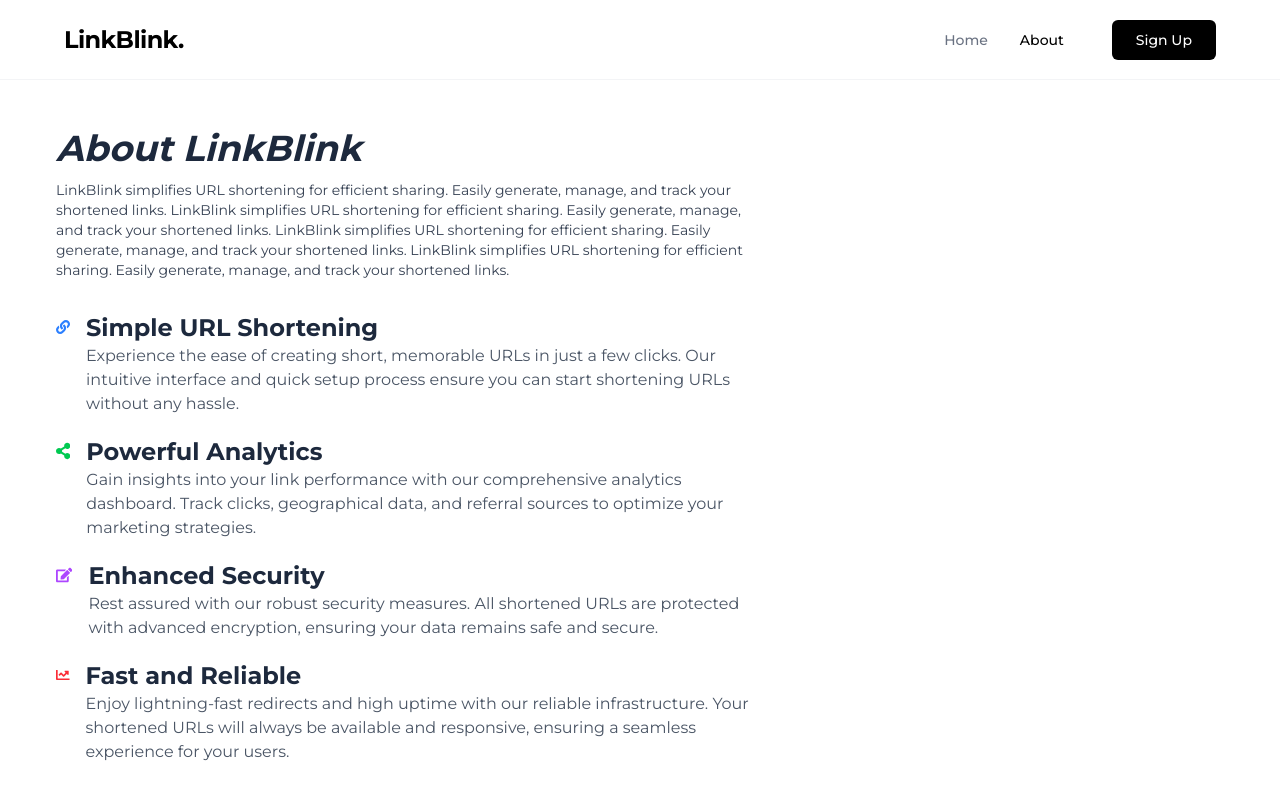
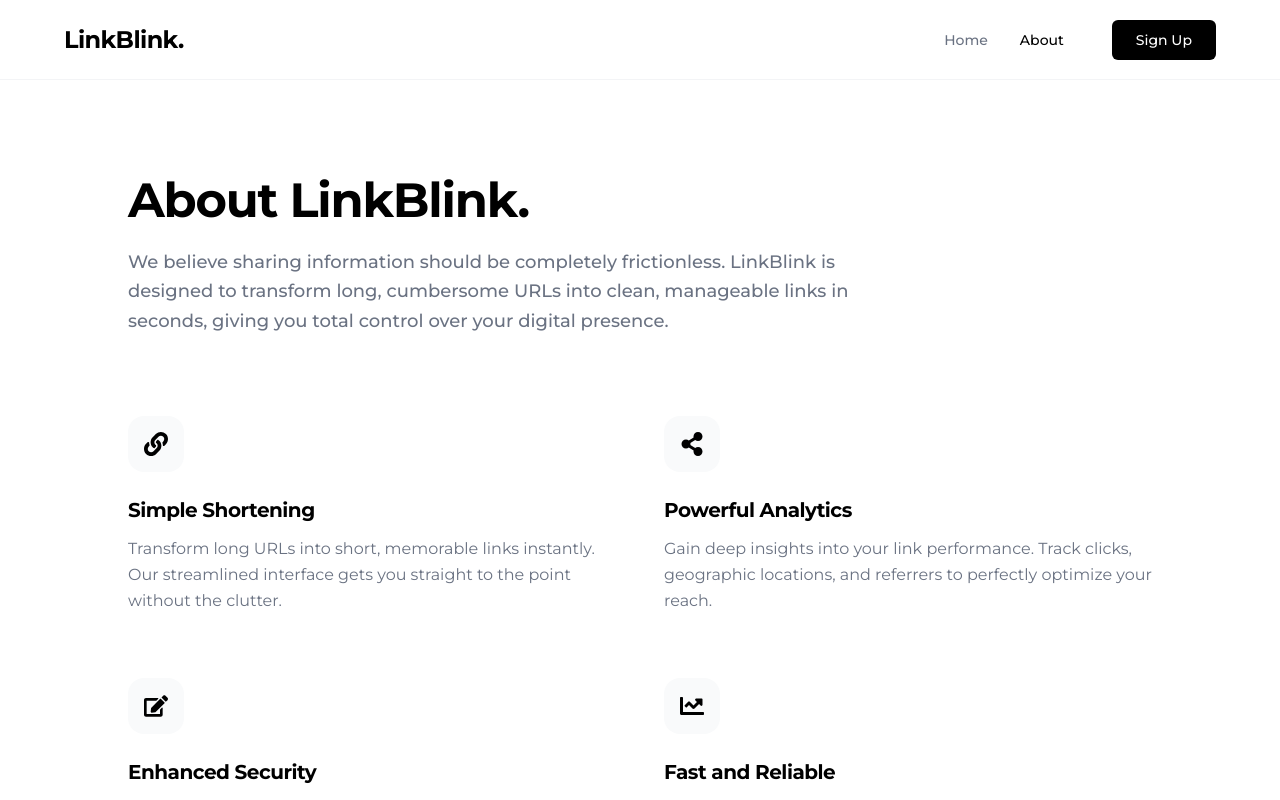
Before and after one commit to utkarshanand07/LinkBlink, a React (Vite) app in the folder url-shortener-frontend/: page /about in a window 1280 px wide. Shown: the top 800 px of the page. Built offline with nearby package versions, Linux system fonts and the light colour scheme; no server answers.

Commit message:
pages ui overhaul

```diff
--- a/url-shortener-frontend/src/AppRouter.jsx
+++ b/url-shortener-frontend/src/AppRouter.jsx
@@ -1,4 +1,4 @@
-import { Route, Routes, useLocation } from "react-router-dom"; // <-- Add useLocation here
+import { Route, Routes, useLocation } from "react-router-dom";
 import Navbar from "./components/NavBar";
 import ShortenUrlPage from "./pages/ShortenUrlPage";
 import { Toaster } from "react-hot-toast";
@@ -12,7 +12,7 @@ import PrivateRoute from "./PrivateRoute";
 import ErrorPage from "./pages/ErrorPage";
 
 const AppRouter = () => {
-  const location = useLocation(); // <-- Initialize the hook here
+  const location = useLocation();
   const hideHeaderFooter = location.pathname.startsWith("/s");
 
     return (
--- a/url-shortener-frontend/src/pages/AboutPage.jsx
+++ b/url-shortener-frontend/src/pages/AboutPage.jsx
@@ -3,73 +3,74 @@ import { FaLink, FaShareAlt, FaEdit, FaChartLine } from "react-icons/fa";
 
 const AboutPage = () => {
   return (
-    <div className="lg:px-14 sm:px-8 px-5 min-h-[calc(100vh-64px)] pt-2">
-      <div className="bg-white w-full sm:py-10 py-8  ">
-        <h1 className="sm:text-4xl text-slate-800 text-3xl font-bold italic  mb-3">
-          About LinkBlink
+    <div className="min-h-[calc(100vh-80px)] bg-white py-16 lg:py-24">
+      <div className="max-w-6xl mx-auto px-6 lg:px-16">
+
+        {/* Header Section */}
+        <div className="max-w-3xl mb-20">
+          <h1 className="text-4xl md:text-5xl font-extrabold text-black tracking-tight mb-6">
+            About LinkBlink.
           </h1>
-        <p className="text-gray-700 text-sm  mb-8 xl:w-[60%] lg:w-[70%] sm:w-[80%] w-full ">
-          LinkBlink simplifies URL shortening for efficient sharing. Easily
-          generate, manage, and track your shortened links. LinkBlink simplifies
-          URL shortening for efficient sharing. Easily generate, manage, and
-          track your shortened links. LinkBlink simplifies URL shortening for
-          efficient sharing. Easily generate, manage, and track your shortened
-          links. LinkBlink simplifies URL shortening for efficient sharing.
-          Easily generate, manage, and track your shortened links.
-        </p>
-        <div className="space-y-5 xl:w-[60%] lg:w-[70%] sm:w-[80%] w-full ">
-          <div className="flex items-start">
-            <FaLink className="text-blue-500 text-3xl mr-4" />
-            <div>
-              <h2 className="sm:text-2xl font-bold text-slate-800">
-                Simple URL Shortening
-              </h2>
-              <p className="text-gray-600">
-                Experience the ease of creating short, memorable URLs in just a
-                few clicks. Our intuitive interface and quick setup process
-                ensure you can start shortening URLs without any hassle.
+          <p className="text-lg text-gray-500 leading-relaxed font-medium">
+            We believe sharing information should be completely frictionless. LinkBlink is designed to transform long, cumbersome URLs into clean, manageable links in seconds, giving you total control over your digital presence.
           </p>
         </div>
+
+        {/* Features Grid */}
+        <div className="grid grid-cols-1 md:grid-cols-2 gap-x-12 gap-y-16">
+
+          {/* Feature 1 */}
+          <div className="flex flex-col items-start">
+            <div className="bg-gray-50 rounded-2xl p-4 mb-6">
+              <FaLink className="text-black text-2xl" />
             </div>
-          <div className="flex items-start">
-            <FaShareAlt className="text-green-500 text-3xl mr-4" />
-            <div>
-              <h2 className="sm:text-2xl font-bold text-slate-800">
+            <h2 className="text-xl font-bold text-black tracking-tight mb-3">
+              Simple Shortening
+            </h2>
+            <p className="text-gray-500 leading-relaxed">
+              Transform long URLs into short, memorable links instantly. Our streamlined interface gets you straight to the point without the clutter.
+            </p>
+          </div>
+
+          {/* Feature 2 */}
+          <div className="flex flex-col items-start">
+            <div className="bg-gray-50 rounded-2xl p-4 mb-6">
+              <FaShareAlt className="text-black text-2xl" />
+            </div>
+            <h2 className="text-xl font-bold text-black tracking-tight mb-3">
               Powerful Analytics
             </h2>
-              <p className="text-gray-600">
-                Gain insights into your link performance with our comprehensive
-                analytics dashboard. Track clicks, geographical data, and
-                referral sources to optimize your marketing strategies.
+            <p className="text-gray-500 leading-relaxed">
+              Gain deep insights into your link performance. Track clicks, geographic locations, and referrers to perfectly optimize your reach.
             </p>
           </div>
+
+          {/* Feature 3 */}
+          <div className="flex flex-col items-start">
+            <div className="bg-gray-50 rounded-2xl p-4 mb-6">
+              <FaEdit className="text-black text-2xl" />
             </div>
-          <div className="flex items-start">
-            <FaEdit className="text-purple-500 text-3xl mr-4" />
-            <div>
-              <h2 className="sm:text-2xl font-bold text-slate-800">
+            <h2 className="text-xl font-bold text-black tracking-tight mb-3">
               Enhanced Security
             </h2>
-              <p className="text-gray-600">
-                Rest assured with our robust security measures. All shortened
-                URLs are protected with advanced encryption, ensuring your data
-                remains safe and secure.
+            <p className="text-gray-500 leading-relaxed">
+              Your data's safety is our priority. Every link is protected with industry-standard encryption and robust security protocols.
             </p>
           </div>
+
+          {/* Feature 4 */}
+          <div className="flex flex-col items-start">
+            <div className="bg-gray-50 rounded-2xl p-4 mb-6">
+              <FaChartLine className="text-black text-2xl" />
             </div>
-          <div className="flex items-start">
-            <FaChartLine className="text-red-500 text-3xl mr-4" />
-            <div>
-              <h2 className="sm:text-2xl font-bold text-slate-800">
+            <h2 className="text-xl font-bold text-black tracking-tight mb-3">
               Fast and Reliable
             </h2>
-              <p className="text-gray-600">
-                Enjoy lightning-fast redirects and high uptime with our reliable
-                infrastructure. Your shortened URLs will always be available and
-                responsive, ensuring a seamless experience for your users.
+            <p className="text-gray-500 leading-relaxed">
+              Built for speed and high availability. Enjoy lightning-fast redirects and an infrastructure you can depend on, 24/7.
             </p>
           </div>
-          </div>
+
         </div>
       </div>
     </div>
--- a/url-shortener-frontend/src/pages/LandingPage.jsx
+++ b/url-shortener-frontend/src/pages/LandingPage.jsx
@@ -1,118 +1,120 @@
+import React from "react";
 import { useNavigate } from "react-router-dom";
-import React from "react";
 import { motion } from "framer-motion";
 
 import Card from "../components/Card";
 import { useStoreContext } from "../contextApi/ContextApi";
 
-let desc =
-  "Generate short, memorable links with ease using LinkBlink’s intuitive interface. Share URLs effortlessly across platforms. Optimize your sharing strategy with LinkBlink. Track clicks and manage your links seamlessly to enhance your online presence. Generate short, memorable links with ease using LinkBlink’s intuitive interface. Share URLs effortlessly across platforms.";
-
 const LandingPage = () => {
   const navigate = useNavigate();
   const { token } = useStoreContext();
-  console.log("TOKEN FROM LANDING PAGE: " + token);
 
   const dashBoardNavigateHandler = () => {
+    // If user is logged in, go to dashboard. Otherwise, prompt them to sign up.
+    if (token) {
+      navigate("/dashboard");
+    } else {
+      navigate("/register");
+    }
+  };
 
-  };
   return (
-    <div className="min-h-[calc(100vh-64px)]  lg:px-14 sm:px-8 px-4">
-      <div className="lg:flex-row flex-col    lg:py-5   pt-16   lg:gap-10 gap-8 flex justify-between items-center">
-        <div className=" flex-1">
+    <div className="min-h-[calc(100vh-80px)] bg-white">
+      <div className="max-w-7xl mx-auto px-6 lg:px-16 pt-16 lg:pt-24 pb-12">
+
+        {/* Hero Section */}
+        <div className="flex flex-col lg:flex-row justify-between items-center gap-16 lg:gap-12">
+
+          {/* Left Content */}
+          <div className="flex-1 flex flex-col items-start text-left">
             <motion.h1
-            initial={{ opacity: 0, y: -80 }}
-            whileInView={{
-              opacity: 1,
-              y: 0,
-            }}
+              initial={{ opacity: 0, y: 30 }}
+              whileInView={{ opacity: 1, y: 0 }}
               viewport={{ once: true }}
-            transition={{ duration: 0.8 }}
-            className="font-bold font-roboto text-slate-800 md:text-5xl sm:text-4xl text-3xl   md:leading-13.75 sm:leading-11.25 leading-10 lg:w-full md:w-[70%] w-full"
+              transition={{ duration: 0.6, ease: "easeOut" }}
+              className="font-extrabold text-black text-5xl md:text-6xl lg:text-7xl tracking-tighter leading-[1.1] mb-6 w-full"
             >
-            LinkBlink Simplifies URL Shortening For Efficient Sharing.
+              Make every link count.
             </motion.h1>
-          <p className="text-slate-700 text-sm my-5">
-            LinkBlink streamlines the process of URL shortening, making sharing
-            links effortless and efficient. With its user-friendly interface,
-            LinkBlink allows you to generate concise, easy-to-share URLs in
-            seconds. Simplify your sharing experience with LinkBlink today.
-          </p>
-          <div className="flex items-center gap-3">
-            <motion.button
-              initial={{ opacity: 0, y: 80 }}
-              whileInView={{
-                opacity: 1,
-                y: 0,
-              }}
+
+            <motion.p
+              initial={{ opacity: 0, y: 30 }}
+              whileInView={{ opacity: 1, y: 0 }}
               viewport={{ once: true }}
-              transition={{ duration: 0.8 }}
+              transition={{ duration: 0.6, ease: "easeOut", delay: 0.1 }}
+              className="text-gray-500 text-lg md:text-xl leading-relaxed mb-8 max-w-xl"
+            >
+              Transform long, clunky URLs into powerful, trackable links in seconds. Simplify your sharing experience and manage your digital presence with ease.
+            </motion.p>
+
+            <motion.div
+              initial={{ opacity: 0, y: 30 }}
+              whileInView={{ opacity: 1, y: 0 }}
+              viewport={{ once: true }}
+              transition={{ duration: 0.6, ease: "easeOut", delay: 0.2 }}
+              className="flex flex-col sm:flex-row items-center gap-4 w-full sm:w-auto"
+            >
+              <button
                 onClick={dashBoardNavigateHandler}
-              className="bg-custom-gradient  w-40 text-white rounded-md  py-2"
+                className="w-full sm:w-auto bg-black text-white px-8 py-3.5 rounded-lg font-medium hover:bg-gray-800 transition-colors duration-200"
               >
                 Manage Links
-            </motion.button>
-            <motion.button
-              initial={{ opacity: 0, y: 80 }}
-              whileInView={{
-                opacity: 1,
-                y: 0,
-              }}
-              viewport={{ once: true }}
-              transition={{ duration: 0.8 }}
+              </button>
+              <button
                 onClick={dashBoardNavigateHandler}
-              className="border-btnColor border w-40 text-btnColor rounded-md  py-2 "
+                className="w-full sm:w-auto bg-white text-black border border-gray-200 px-8 py-3.5 rounded-lg font-medium hover:border-gray-300 hover:bg-gray-50 transition-colors duration-200"
               >
                 Create Short Link
-            </motion.button>
+              </button>
+            </motion.div>
           </div>
-        </div>
-        <div className="   flex-1 flex   justify-center w-full">
+
+          {/* Right Image */}
+          <div className="flex-1 flex justify-center lg:justify-end w-full">
             <motion.img
-            initial={{ opacity: 0 }}
-            whileInView={{
-              opacity: 1,
-            }}
+              initial={{ opacity: 0, scale: 0.95 }}
+              whileInView={{ opacity: 1, scale: 1 }}
               viewport={{ once: true }}
-            transition={{ duration: 0.8 }}
-            className="sm:w-120 w-100 object-cover rounded-md"
+              transition={{ duration: 0.8, ease: "easeOut", delay: 0.2 }}
+              className="w-full max-w-lg md:max-w-xl object-cover rounded-2xl shadow-2xl shadow-gray-200/50"
               src="/images/img2.png"
-            alt=""
+              alt="LinkBlink Dashboard Preview"
             />
           </div>
         </div>
-      <div className="sm:pt-12 pt-7">
-        <motion.p
-          initial={{ opacity: 0, y: 50 }}
-          whileInView={{
-            opacity: 1,
-            y: 0,
-          }}
+
+        {/* Features / Trusted By Section */}
+        <div className="pt-32 pb-16">
+          <motion.h2
+            initial={{ opacity: 0, y: 30 }}
+            whileInView={{ opacity: 1, y: 0 }}
             viewport={{ once: true }}
-          transition={{ duration: 0.8 }}
-          className="text-slate-800 font-roboto font-bold lg:w-[60%]  md:w-[70%] sm:w-[80%] mx-auto text-3xl text-center"
+            transition={{ duration: 0.6, ease: "easeOut" }}
+            className="text-black font-bold text-3xl md:text-4xl tracking-tight text-center mb-12 max-w-2xl mx-auto"
           >
-          Trusted by individuals and teams at the world best companies{" "}
-        </motion.p>
-        <div className="pt-4 pb-7 grid lg:gap-7 gap-4 xl:grid-cols-4  lg:grid-cols-3 sm:grid-cols-2 grid-cols-1 mt-4">
+            Built for individuals and teams who value efficiency.
+          </motion.h2>
+
+          <div className="grid grid-cols-1 sm:grid-cols-2 lg:grid-cols-4 gap-6">
             <Card
-            title="Simple URL Shortening"
-            desc="Experience the ease of creating short, memorable URLs in just a few clicks. Our intuitive interface and quick setup process ensure you can start shortening URLs without any hassle."
+              title="Simple Shortening"
+              desc="Experience the ease of creating short, memorable URLs in just a few clicks. No clutter, no hassle."
             />
             <Card
               title="Powerful Analytics"
-            desc="Gain insights into your link performance with our comprehensive analytics dashboard. Track clicks, geographical data, and referral sources to optimize your marketing strategies."
+              desc="Track clicks, geographic data, and referral sources to perfectly optimize your marketing strategies."
             />
             <Card
               title="Enhanced Security"
-            desc="Rest assured with our robust security measures. All shortened URLs are protected with advanced encryption, ensuring your data remains safe and secure."
+              desc="Rest assured knowing all your shortened URLs are protected with industry-standard encryption."
             />
             <Card
               title="Fast and Reliable"
-            desc="Enjoy lightning-fast redirects and high uptime with our reliable infrastructure. Your shortened URLs will always be available and responsive, ensuring a seamless experience for your users.
-"
+              desc="Enjoy lightning-fast redirects and high uptime. Your links will always be responsive."
             />
           </div>
+        </div>
+
       </div>
     </div>
   );
```
Also changed, not shown: url-shortener-frontend/src/components/TextField.jsx (+25 -3 lines), url-shortener-frontend/src/pages/ErrorPage.jsx (+25 -15 lines), url-shortener-frontend/src/pages/LoginPage.jsx (+29 -20 lines), url-shortener-frontend/src/pages/RegisterPage.jsx (+34 -25 lines), url-shortener-frontend/src/pages/ShortenUrlPage.jsx (+14 -4 lines). Lines whose indentation alone changed are shown as unchanged.
